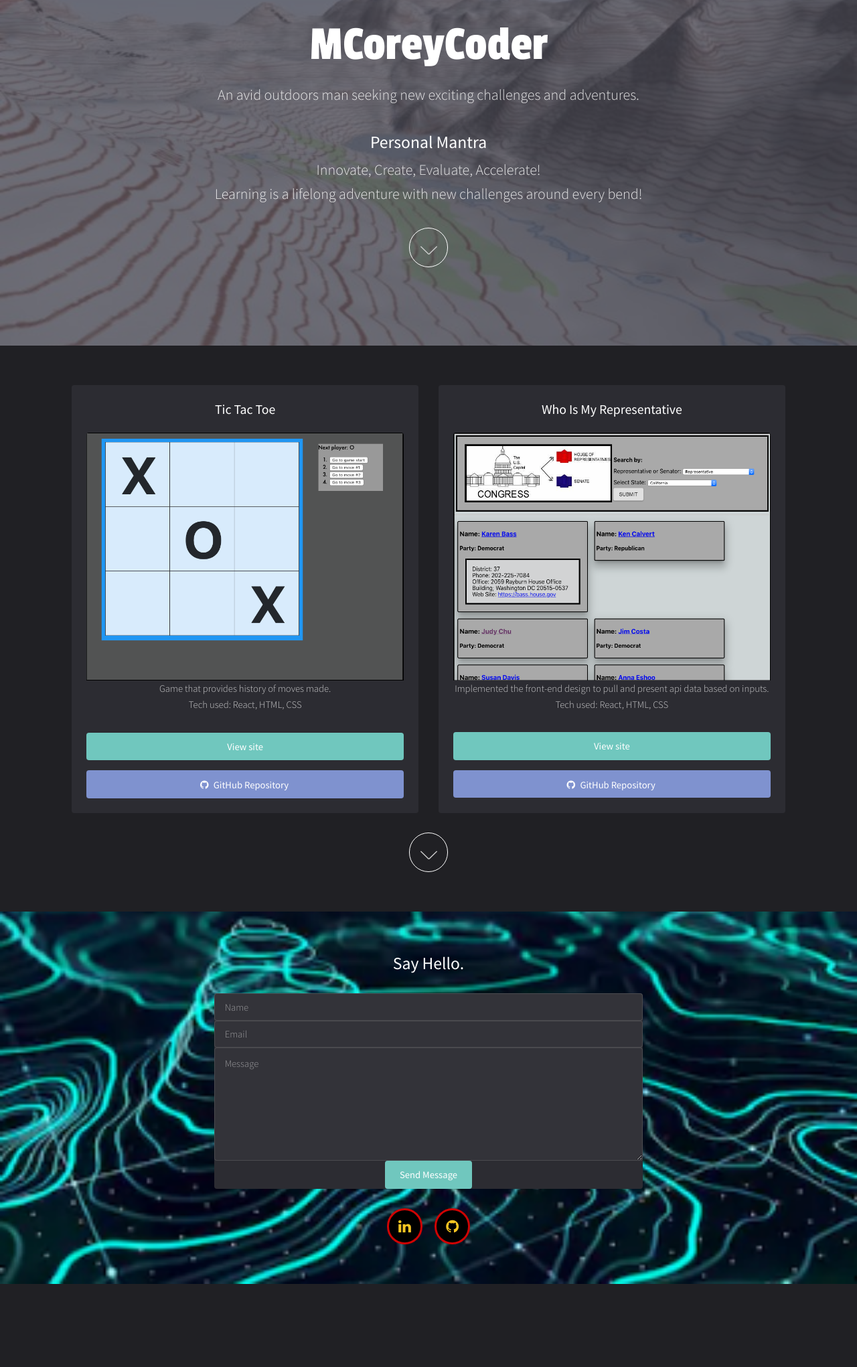
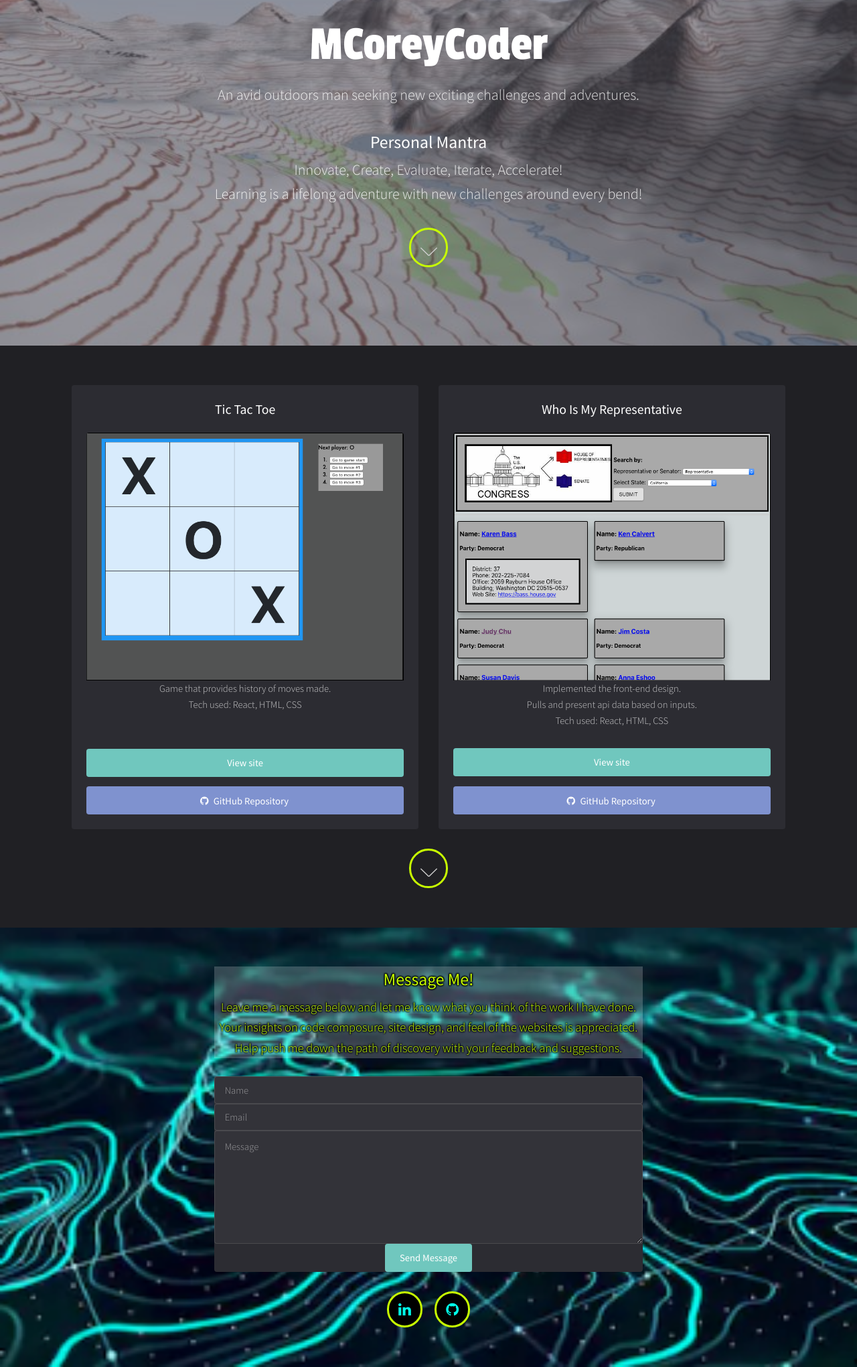
Before and after one commit to mcoreycoder/mcorey-profolio, a plain HTML site: page index.html in a window 1280 px wide. Shown: the part 104-2145 px from the top of the page at 67% size. Before the commit the page ends 2021 px from the top, so only its background shows below. Drawn offline with Linux system fonts and the light colour scheme.

Commit message:
made some minor adjustments to style.

```diff
--- a/assets/css/main.css
+++ b/assets/css/main.css
@@ -545,6 +545,10 @@
 		text-align: center;
 	}
 
+	div.box a:hover {
+		border: solid 4px rgb(2, 255, 234);
+	}
+
 		.box > :last-child,
 		.box > :last-child > :last-child,
 		.box > :last-child > :last-child > :last-child {
@@ -708,8 +712,8 @@
 					border-radius: 100%;
 					margin: 0;
 					padding: 0.5em;
-					border: solid 3px rgba(241, 4, 4, 0.863);
-					color: rgb(248, 198, 34);
+					border: solid 3px rgb(200, 255, 0);
+					color: rgb(2, 255, 234);
 					background-color: #000000;
 				}
 
@@ -722,10 +726,10 @@
 					}
 
 					ul.icons li a:hover {
-						background-color: #00ffe5;
+						font-size: 1.5em;
+						border: solid 4px rgb(2, 255, 234);
 						color: rgb(0, 0, 0);
-						font-size: 1.25em;
-						border: solid 3px rgba(198, 241, 4, 0.863);
+						background-color: rgb(200, 255, 0);
 					}
 
 				ul.icons li:last-child {
@@ -1244,7 +1248,7 @@
 				border: none;
 			}
 
-		#banner .more {
+		/* #banner .more {
 			background-image: url("images/arrow.svg");
 			background-position: center 1.35em;
 			background-repeat: no-repeat;
@@ -1260,13 +1264,13 @@
 			width: 4em;
 			z-index: 2;
 			margin: 0 auto 2em auto;
-		}
+		} */
 
-			#banner .more:hover {
+			/* #banner .more:hover {
 				background-color: rgba(8, 240, 66, 0.5);
 				border: 3px solid rgb(50, 16, 172);
 				color: #fff;
-			}
+			} */
 
 		#banner video {
 			-moz-transform: translateX(50%) translateY(50%);
@@ -1284,10 +1288,10 @@
 		}
 
 		#banner:before {
-			-moz-transition: opacity 15s ease;
-			-webkit-transition: opacity 15s ease;
-			-ms-transition: opacity 15s ease;
-			transition: opacity 15s ease;
+			-moz-transition: opacity 7s ease;
+			-webkit-transition: opacity 7s ease;
+			-ms-transition: opacity 7s ease;
+			transition: opacity 7s ease;
 			-moz-transition-delay: 1s;
 			-webkit-transition-delay: 1s;
 			-ms-transition-delay: 1s;
@@ -1399,12 +1403,22 @@
 
 			}
 
-		#footer .copyright {
-			color: rgba(255, 255, 255, 0.5);
-			font-size: 0.9em;
+			#footer header {
+			background-color: rgba(255, 255, 255, 0.2);
+			/* border-radius: 15%; */
+			}
+
+		#footer h2 span, #footer p span{
+			color: rgb(200, 255, 0);
 			margin: 0 0 2em 0;
 			padding: 0;
 			text-align: center;
+			text-shadow:
+			1px 1px 2px rgb(0, 0, 0),
+			 -1px -1px 2px rgb(0, 0, 0),
+			 -1px 1px 2px rgb(0, 0, 0),
+			 1px -1px 2px rgb(0, 0, 0);
+
 		}
 
 		@media screen and (max-width: 736px) {
@@ -1415,15 +1429,15 @@
 
 		}
 
-
 		.next {
 			background-image: url("images/arrow.svg");
 			background-position: center 1.35em;
 			background-repeat: no-repeat;
 			background-size: auto;
-			border: 1px solid #fff;
+			border: solid 3px rgb(200, 255, 0) !important;
+			color: rgb(2, 255, 234) !important;
+			/* background-color: #000000; */
 			border-radius: 100%;
-			color: rgba(255, 255, 255, 0.75);
 			display: block;
 			height: 4em;
 			text-indent: 4em;
@@ -1436,6 +1450,7 @@
 
 			.next:hover {
 				background-color: rgba(8, 240, 66, 0.5);
-				border: 3px solid rgb(50, 16, 172);
-				color: #fff;
+				border: solid 4px rgb(2, 255, 234) !important;
+				color: rgb(0, 0, 0);
+				background-color: rgb(200, 255, 0) !important;
 			}
--- a/index.html
+++ b/index.html
@@ -28,11 +28,11 @@
 				<h1>MCoreyCoder</h1>
 				<p>An avid outdoors man seeking new exciting challenges and adventures.<br />
 					<h2>Personal Mantra</h2>
-					<p>Innovate, Create, Evaluate, Accelerate!<br>
+					<p>Innovate, Create, Evaluate, Iterate, Accelerate!<br>
 						Learning is a lifelong adventure with new challenges around every bend!
 					</p>
 			</header>
-			<a href="#main" class="more">Next</a>
+			<a href="#main" class="next">Next</a>
 		</div>
 	</section>
 
@@ -51,7 +51,8 @@
 						<a href="https://mcoreycoder.github.io/tictactoe/" class="image fit"
 							data-poptrox="iframe,900x700"><img src="images/TicTacToe.jpg" alt="TicTacToe"/></a>
 						<p>Game that provides history of moves made.</br>
-							Tech used: React, HTML, CSS
+							Tech used: React, HTML, CSS</br>
+						</br>
 						</p>
 						<a href="https://mcoreycoder.github.io/tictactoe/" class="button fit"
 							data-poptrox="iframe,900x700">View site</a>
@@ -65,8 +66,9 @@
 						<h3>Who Is My Representative</h3>
 						<a href="https://mcoreycoder.github.io/whoismyrepresentative/" class="image fit"
 							data-poptrox="iframe,900x700"><img src="images/whoismyrepresentative.jpg" alt="whoismyrepresentative" /></a>
-						<p>Implemented the front-end design to pull and present api data based on inputs. </br>
-							Tech used: React, HTML, CSS
+						<p>Implemented the front-end design.</br>
+							Pulls and present api data based on inputs. </br>
+							Tech used: React, HTML, CSS </br>
 						</p>
 						<a href="https://mcoreycoder.github.io/whoismyrepresentative/" class="button fit"
 							data-poptrox="iframe,900x700">View site</a>
@@ -77,47 +79,20 @@
 				</div>
 
 				<!-- <div class="box">
-					<a href="https://youtu.be/s6zR2T9vn2c" class="image fit"><img src="images/pic03.jpg" alt="" /></a>
 					<div class="inner">
-						<h3>Nascetur nunc varius commodo</h3>
-						<p>Interdum amet accumsan placerat commodo ut amet aliquam blandit nunc tempor lobortis nunc
-							non. Mi accumsan.</p>
-						<a href="https://youtu.be/s6zR2T9vn2c" class="button style3 fit"
-							data-poptrox="youtube,800x400">Watch</a>
+						<h3>Title</h3>
+						<a href="Site link" class="image fit"
+							data-poptrox="iframe,900x700"><img src="image file location/name" alt="Title" /></a>
+						<p>Project description </br>
+							Tech used: React, HTML, CSS
+						</p>
+						<a href="Site link" class="button fit"
+							data-poptrox="iframe,900x700">View site</a>
+						<a href="Github Repository link"
+							class="button style2 fit icon fa-github" target="_blank" data-poptrox="ignore">GitHub
+							Repository</a>
 					</div>
-				</div>
-
-				<div class="box">
-					<a href="https://youtu.be/s6zR2T9vn2c" class="image fit"><img src="images/pic04.jpg" alt="" /></a>
-					<div class="inner">
-						<h3>Nascetur nunc varius commodo</h3>
-						<p>Interdum amet accumsan placerat commodo ut amet aliquam blandit nunc tempor lobortis nunc
-							non. Mi accumsan.</p>
-						<a href="https://youtu.be/s6zR2T9vn2c" class="button style2 fit"
-							data-poptrox="youtube,800x400">Watch</a>
-					</div>
-				</div>
-
-				<div class="box">
-					<a href="https://youtu.be/s6zR2T9vn2c" class="image fit"><img src="images/pic05.jpg" alt="" /></a>
-					<div class="inner">
-						<h3>Nascetur nunc varius commodo</h3>
-						<p>Interdum amet accumsan placerat commodo ut amet aliquam blandit nunc tempor lobortis nunc
-							non. Mi accumsan.</p>
-						<a href="https://youtu.be/s6zR2T9vn2c" class="button style3 fit"
-							data-poptrox="youtube,800x400">Watch</a>
-					</div>
-				</div>
-
-				<div class="box">
-					<a href="https://youtu.be/s6zR2T9vn2c" class="image fit"><img src="images/pic06.jpg" alt="" /></a>
-					<div class="inner">
-						<h3>Nascetur nunc varius commodo</h3>
-						<p>Interdum amet accumsan placerat commodo ut amet aliquam blandit nunc tempor lobortis nunc
-							non. Mi accumsan.</p>
-						<a href="https://youtu.be/s6zR2T9vn2c" class="button fit"
-							data-poptrox="youtube,800x400">Watch</a>
-					</div> -->
+				</div> -->
 
 			</div>
 			<a href="#footer" class="next">Next</a>
@@ -133,10 +108,12 @@
 				<div class="content">
 					<div class="formdiv">
 						<header>
-							<h2>Say Hello.</h2>
-							<!-- <p><b>Let me know what you think of this page, share some new tech with me, or ask me some questions. If you know
-											of
-											any work I can help with I would be most excited to hear from you!</b></p> -->
+							<h2><span>Message Me!</span></h2>
+							<p>
+								<span>Leave me a message below and let me know what you think of the work I have done.</span></br>
+								<span>Your insights on code composure, site design, and feel of the websites is appreciated.</span></br>
+								<span>Help push me down the path of discovery with your feedback and suggestions.</span>
+							</p>
 						</header>
 						<div class="box">
 							<!--<form method="post" action="#" name="submit-to-google-sheet">-->
@@ -158,9 +135,9 @@
 			</section>
 
 			<ul class="icons">
-				<li><a href="https://www.linkedin.com/in/mcoreycoder/" class="icon fa-linkedin"><span
+				<li><a href="https://www.linkedin.com/in/mcoreycoder/" class="icon fa-linkedin" target= "_blank"><span
 							class="label">LinkedIn</span></a></li>
-				<li><a href="https://github.com/mcoreycoder" class="icon fa-github"><span
+				<li><a href="https://github.com/mcoreycoder" class="icon fa-github" target= "_blank"><span
 							class="label">Github</span></a></li>
 
 				<!-- <li><a href="#" class="icon fa-twitter"><span class="label">Twitter</span></a></li>
@@ -208,7 +185,7 @@
 			url = 'https://script.google.com/macros/s/AKfycbzrmcu9YTeQBOrFE7pwZQ2nK78TnbiFEpw_wgIZ7AZgJPLp1Do/exec'
 
 		$('#submit-form').on('click', function (e) {
-			$("div.formdiv").replaceWith("<div class='main style1'>.</div><h2 class='main style1'>Thanks for the message!</h2><div class='main style1'>.</div>");
+			$("div.formdiv").replaceWith("<div class='main style1'>.</div><h2 class='main style1'>Thanks for the message!</h2><div class='main style1'>It is great to hear from you and it would be rad to connect on LinkedIn. Use the link below to visit my LinkedIn profile and connect with me. Let me know you were on my site so I know you are not some random LinkedIn request. Invites without a note may not be accepted.</div>");
 			e.preventDefault();
 			var jqxhr = $.ajax({
 				url: url,
@@ -220,10 +197,6 @@
 				console.log("it worked")
 			);
 		})
-
-
-
-
 	</script>
 
 </body>
```
